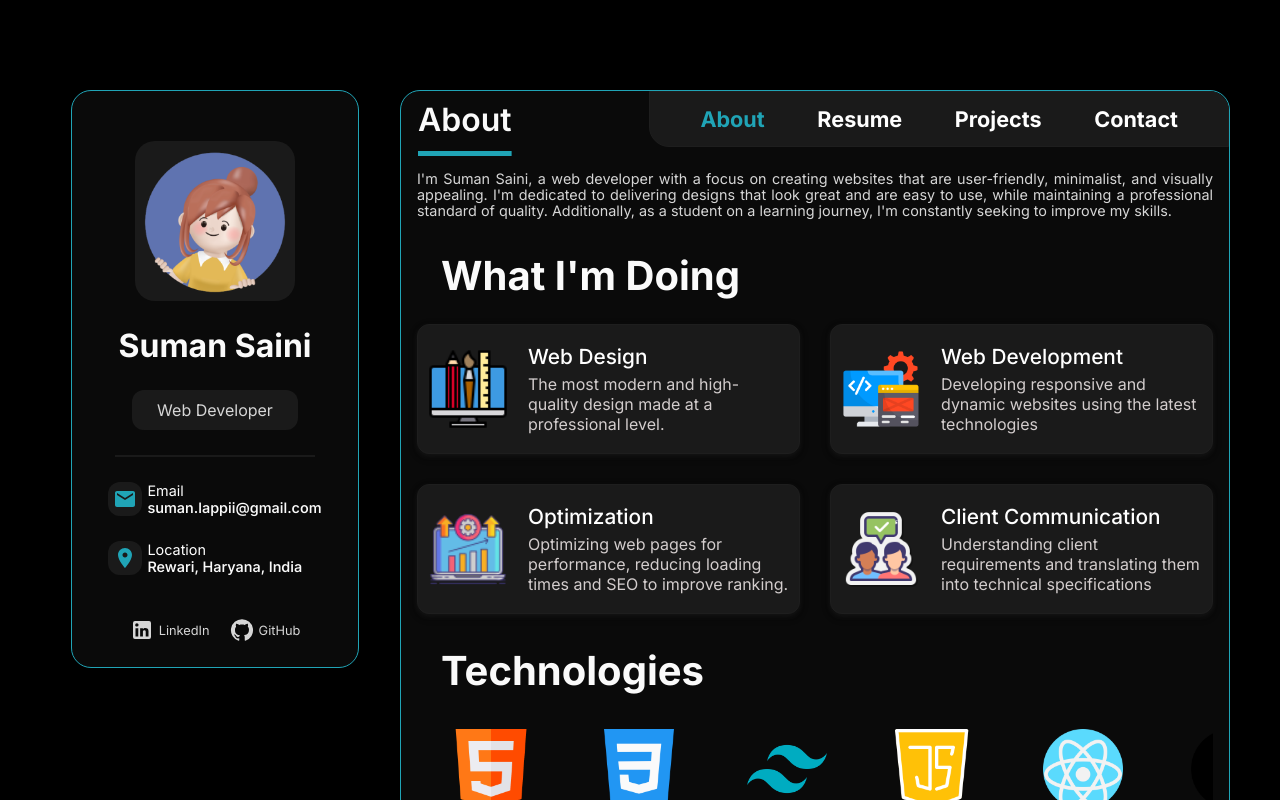
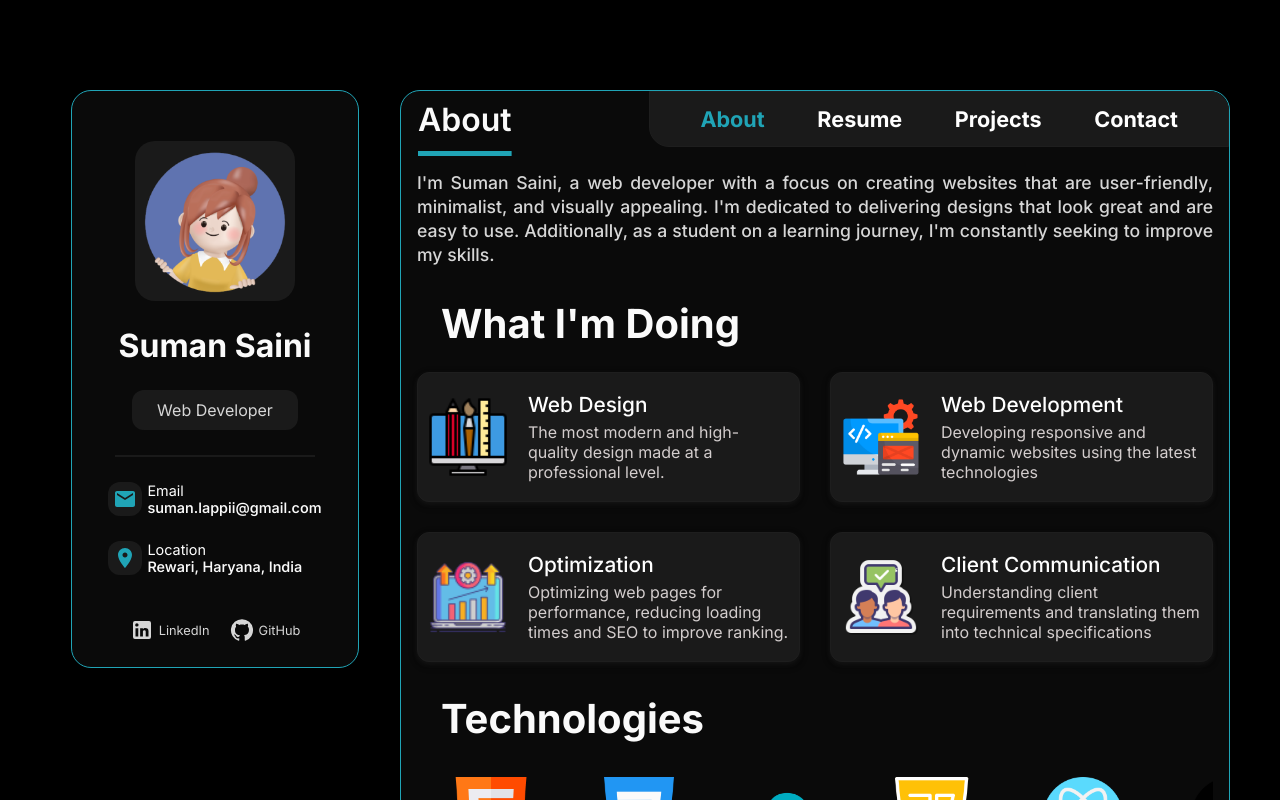
Before and after one commit to simmii-i/portfolio, a React (Create React App) app: page / in a window 1280 px wide. Shown: the top 800 px of the page. Built offline with nearby package versions, Linux system fonts and the light colour scheme.

Commit message:
about section

```diff
--- a/src/component/About/About.css
+++ b/src/component/About/About.css
@@ -6,9 +6,10 @@
     margin: 1.5rem;
 }
 .about{
-        font-size: 0.9rem;
-        line-height: 1rem;
+        font-size: 1.1rem;
+        line-height: 1.5rem;
         margin-bottom: 2rem;
+        font-weight: 500;
         color:  var(--font-color-subheading);
 }
 .skills-main{
--- a/src/component/About/About.js
+++ b/src/component/About/About.js
@@ -7,8 +7,7 @@ const About = () => {
       <div >
        <p className="about"> I'm Suman Saini, a web developer with a focus on creating websites that
         are user-friendly, minimalist, and visually appealing. I'm dedicated to
-        delivering designs that look great and are easy to use, while
-        maintaining a professional standard of quality. Additionally, as a
+        delivering designs that look great and are easy to use. Additionally, as a
         student on a learning journey, I'm constantly seeking to improve my
         skills.
         </p>
```
